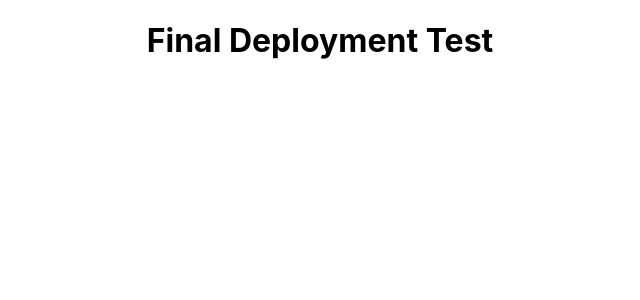
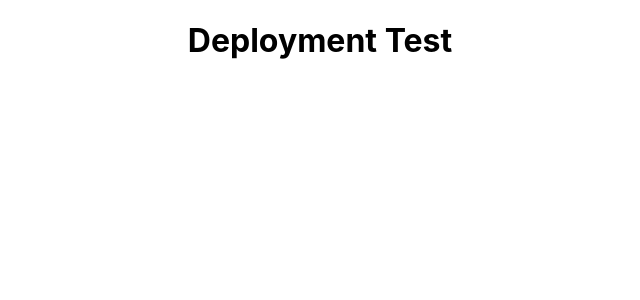
Before and after one commit to HuzaifaAbbasi632/docker-kubernetes-deploy-jenkins, a React (Create React App) app: page / in a window 1280 px wide. Shown: the top 300 px of the page, without its empty margins (320-960 px from the left). Built offline with nearby package versions, Linux system fonts and the light colour scheme.

Commit message:
Deployment Test

```diff
--- a/src/App.js
+++ b/src/App.js
@@ -4,7 +4,7 @@
 function App() {
   return (
     <div className="App">
-      <h1 style={{color:'black'}}>Final Deployment Test</h1>
+      <h1 style={{color:'black'}}>Deployment Test</h1>
     </div>
   );
 }
```
Also changed, not shown: 1 other file (tests, documents, lock files or other folders).
